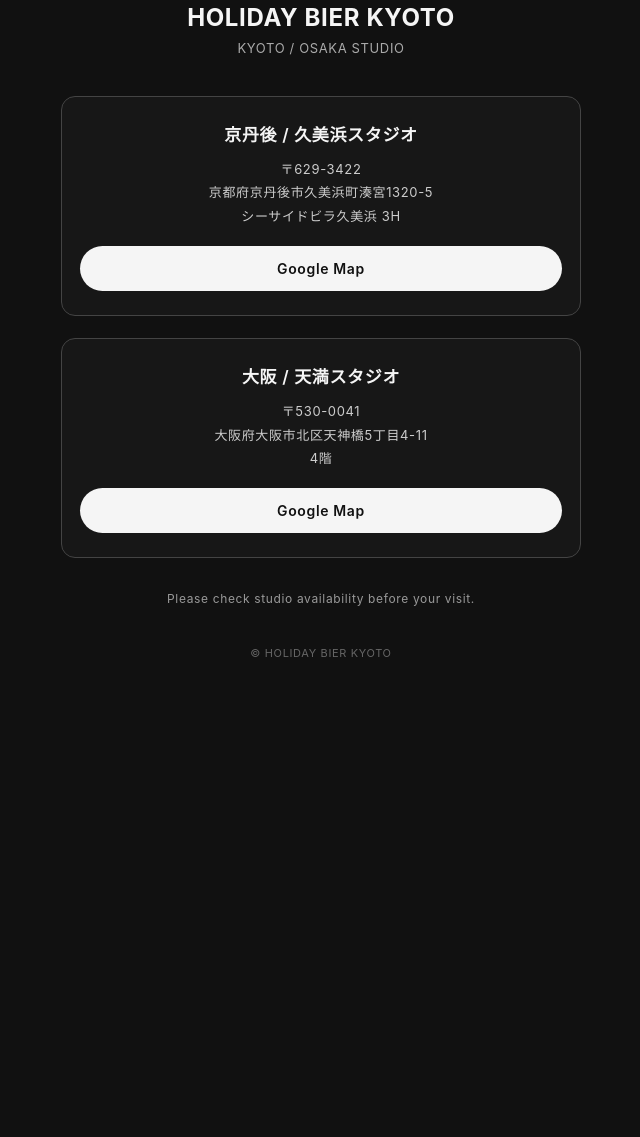
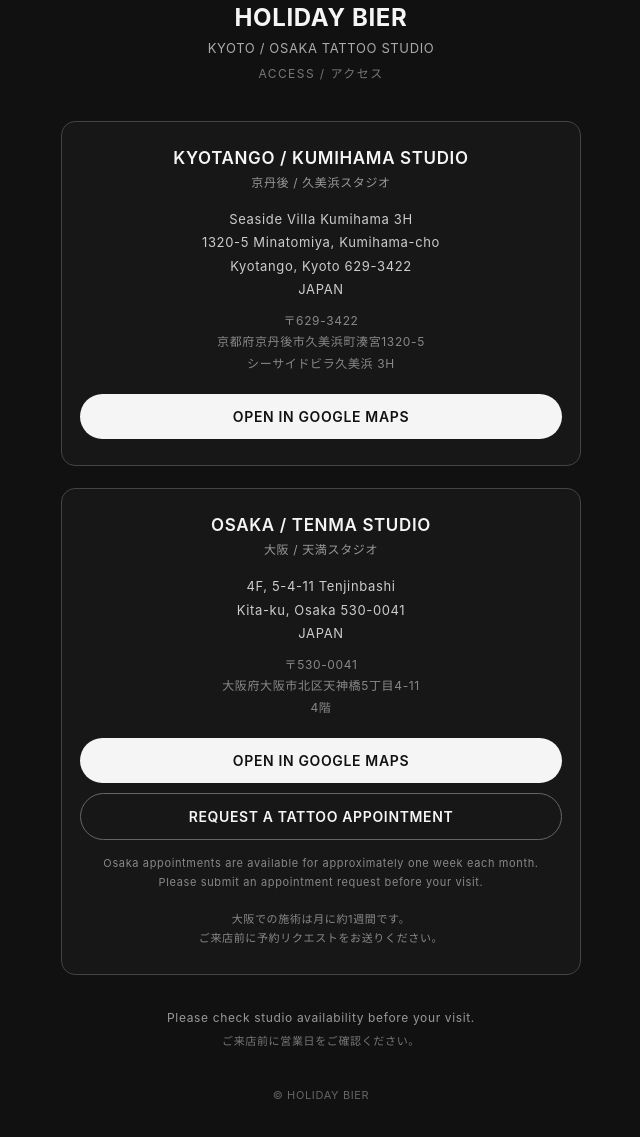
Before and after one commit to 210artworks092/HOLIDAYBIERKYOTO_map, a plain HTML site: page index.html in a window 1280 px wide. Shown: the part 45-1182 px from the top of the page, without its empty margins (319-959 px from the left). Before the commit the page ends 800 px from the top, so only its background shows below. Drawn offline with Linux system fonts and the light colour scheme.

Commit message:
Update index.html

```diff
--- a/index.html
+++ b/index.html
@@ -1,11 +1,13 @@
 <!DOCTYPE html>
-<html lang="ja">
+<html lang="en">
 <head>
 <meta charset="UTF-8">
 <meta name="viewport" content="width=device-width, initial-scale=1.0">
-<title>HOLIDAY BIER KYOTO | ACCESS</title>
+
+<title>HOLIDAY BIER | ACCESS</title>
 
 <style>
+
 body{
   margin:0;
   padding:0;
@@ -22,6 +24,8 @@
   text-align:center;
 }
 
+/* HEADER */
+
 .logo{
   font-size:24px;
   font-weight:700;
@@ -31,12 +35,21 @@
 .subtitle{
   font-size:13px;
   color:#aaa;
+  margin-bottom:8px;
+}
+
+.page-title{
+  font-size:12px;
+  color:#777;
+  letter-spacing:0.12em;
   margin-bottom:40px;
 }
 
+/* STUDIO CARD */
+
 .studio{
   border:1px solid #444;
-  padding:24px 18px;
+  padding:26px 18px;
   margin-bottom:22px;
   border-radius:14px;
   background:#171717;
@@ -45,15 +58,32 @@
 .studio-title{
   font-size:17px;
   font-weight:600;
-  margin-bottom:12px;
+  margin-bottom:5px;
 }
+
+.studio-title-jp{
+  font-size:12px;
+  color:#999;
+  margin-bottom:18px;
+}
+
+/* ADDRESS */
 
 .address{
   font-size:13px;
   line-height:1.8;
   color:#ccc;
-  margin-bottom:18px;
+  margin-bottom:8px;
 }
+
+.address-jp{
+  font-size:12px;
+  line-height:1.8;
+  color:#888;
+  margin-bottom:20px;
+}
+
+/* BUTTONS */
 
 .button{
   display:block;
@@ -66,64 +96,176 @@
   font-weight:600;
 }
 
+.button + .button{
+  margin-top:10px;
+}
+
+.button-booking{
+  background:transparent;
+  color:#f5f5f5;
+  border:1px solid #666;
+}
+
+/* OSAKA BOOKING NOTE */
+
+.booking-note{
+  margin-top:14px;
+  font-size:11px;
+  line-height:1.7;
+  color:#888;
+}
+
+/* GENERAL NOTE */
+
 .note{
-  margin-top:30px;
+  margin-top:32px;
   font-size:12px;
   line-height:1.8;
   color:#999;
 }
+
+.note-jp{
+  margin-top:4px;
+  font-size:11px;
+  line-height:1.8;
+  color:#777;
+}
+
+/* FOOTER */
 
 footer{
   margin-top:36px;
   font-size:11px;
   color:#666;
 }
+
 </style>
 </head>
+
 
 <body>
 
 <div class="container">
 
-  <div class="logo">HOLIDAY BIER KYOTO</div>
-  <div class="subtitle">KYOTO / OSAKA STUDIO</div>
+  <!-- HEADER -->
+
+  <div class="logo">
+    HOLIDAY BIER
+  </div>
+
+  <div class="subtitle">
+    KYOTO / OSAKA TATTOO STUDIO
+  </div>
+
+  <div class="page-title">
+    ACCESS / アクセス
+  </div>
+
+
+  <!-- KYOTANGO / KUMIHAMA STUDIO -->
 
   <div class="studio">
-    <div class="studio-title">京丹後 / 久美浜スタジオ</div>
+
+    <div class="studio-title">
+      KYOTANGO / KUMIHAMA STUDIO
+    </div>
+
+    <div class="studio-title-jp" lang="ja">
+      京丹後 / 久美浜スタジオ
+    </div>
+
     <div class="address">
+      Seaside Villa Kumihama 3H<br>
+      1320-5 Minatomiya, Kumihama-cho<br>
+      Kyotango, Kyoto 629-3422<br>
+      JAPAN
+    </div>
+
+    <div class="address-jp" lang="ja">
       〒629-3422<br>
       京都府京丹後市久美浜町湊宮1320-5<br>
       シーサイドビラ久美浜 3H
     </div>
 
-    <a class="button"
+    <a
+      class="button"
       href="https://www.google.com/maps/search/?api=1&query=京都府京丹後市久美浜町湊宮1320-5%20シーサイドビラ久美浜%203H"
-      target="_blank">
-      Google Map
+      target="_blank"
+      rel="noopener noreferrer">
+      OPEN IN GOOGLE MAPS
     </a>
+
   </div>
 
+
+  <!-- OSAKA / TENMA STUDIO -->
+
   <div class="studio">
-    <div class="studio-title">大阪 / 天満スタジオ</div>
+
+    <div class="studio-title">
+      OSAKA / TENMA STUDIO
+    </div>
+
+    <div class="studio-title-jp" lang="ja">
+      大阪 / 天満スタジオ
+    </div>
+
     <div class="address">
+      4F, 5-4-11 Tenjinbashi<br>
+      Kita-ku, Osaka 530-0041<br>
+      JAPAN
+    </div>
+
+    <div class="address-jp" lang="ja">
       〒530-0041<br>
       大阪府大阪市北区天神橋5丁目4-11<br>
       4階
     </div>
 
-    <a class="button"
+    <a
+      class="button"
       href="https://www.google.com/maps/search/?api=1&query=大阪府大阪市北区天神橋5丁目4-11%204階"
-      target="_blank">
-      Google Map
+      target="_blank"
+      rel="noopener noreferrer">
+      OPEN IN GOOGLE MAPS
     </a>
+
+    <a
+      class="button button-booking"
+      href="https://forms.gle/SAznJFUPXS8WDwMW6"
+      target="_blank"
+      rel="noopener noreferrer">
+      REQUEST A TATTOO APPOINTMENT
+    </a>
+
+    <div class="booking-note">
+      Osaka appointments are available for approximately one week each month.<br>
+      Please submit an appointment request before your visit.<br><br>
+
+      <span lang="ja">
+        大阪での施術は月に約1週間です。<br>
+        ご来店前に予約リクエストをお送りください。
+      </span>
+    </div>
+
   </div>
+
+
+  <!-- VISIT NOTE -->
 
   <div class="note">
     Please check studio availability before your visit.
   </div>
 
+  <div class="note-jp" lang="ja">
+    ご来店前に営業日をご確認ください。
+  </div>
+
+
+  <!-- FOOTER -->
+
   <footer>
-    © HOLIDAY BIER KYOTO
+    © HOLIDAY BIER
   </footer>
 
 </div>
```
